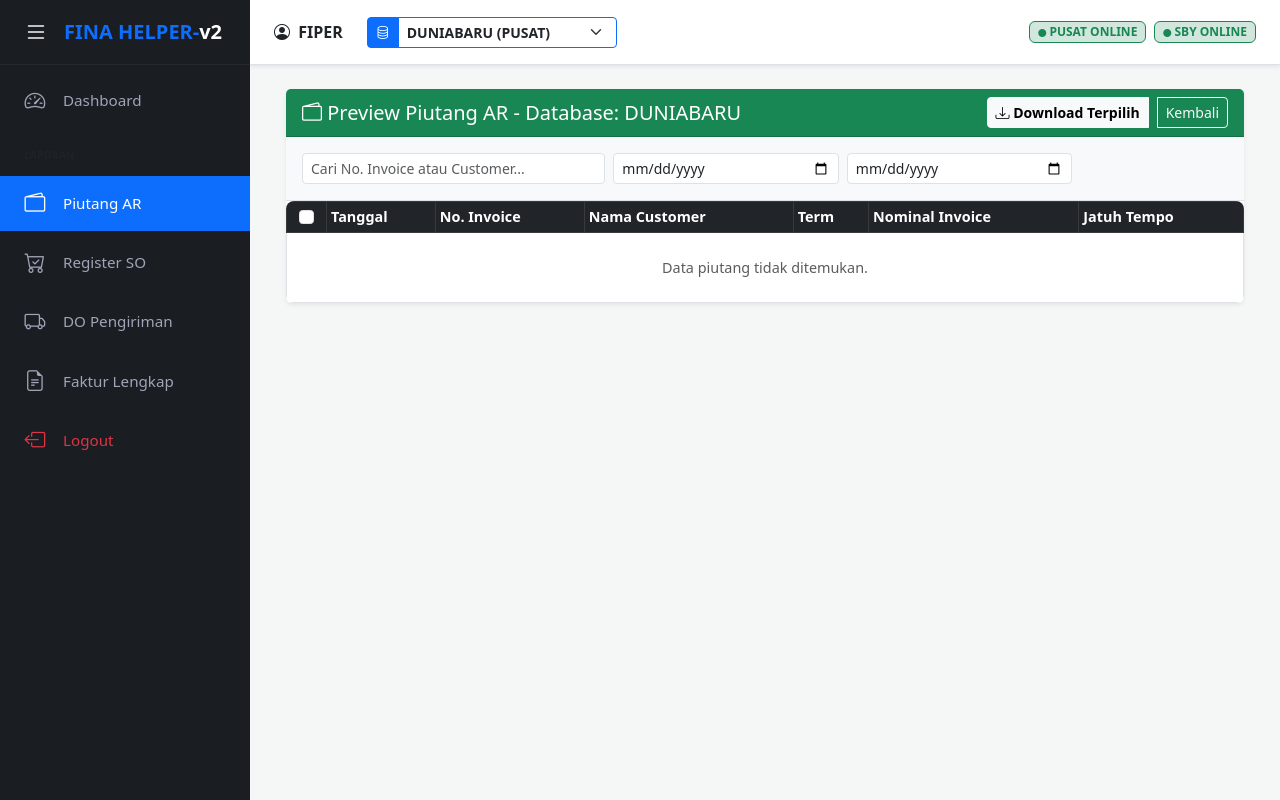
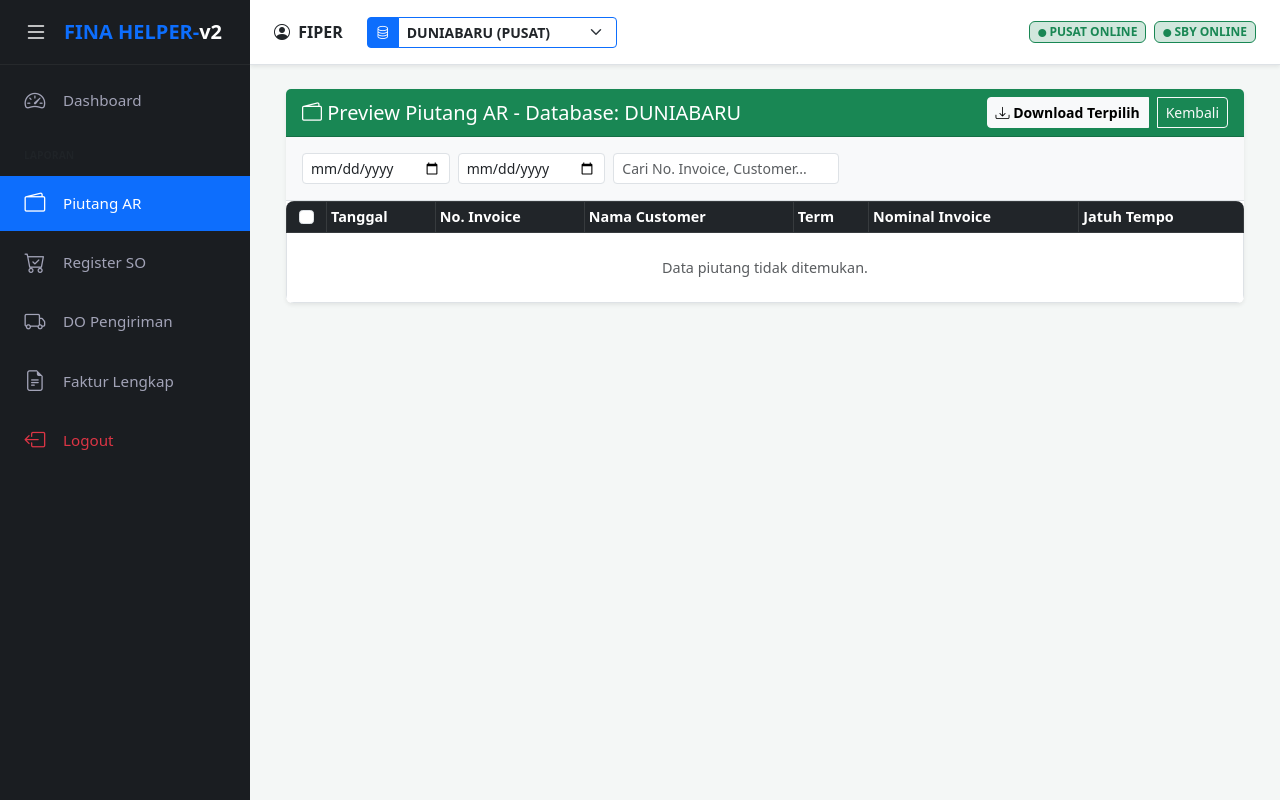
Before and after one commit to 03lukman/bckp_fiper-v2, a Flask app: page /preview/piutang in a window 1280 px wide. Run offline with Flask 3, Linux system fonts and the light colour scheme; the visitor is signed in with stand-in values (Sample User, id 1).

Commit message:
Update preview_piutang.html

```diff
--- a/fiper/app/templates/documents/preview_piutang.html
+++ b/fiper/app/templates/documents/preview_piutang.html
@@ -27,14 +27,14 @@
 
         <div class="card-body bg-light border-bottom">
             <div class="row g-2">
-                <div class="col-md-4">
-                    <input type="text" id="searchGeneral" onkeyup="filterData()" class="form-control form-control-sm" placeholder="Cari No. Invoice atau Customer...">
+                <div class="col-md-2">
+                    <input type="date" id="dateStart" onchange="filterData()" class="form-control form-control-sm">
+                </div>
+                <div class="col-md-2">
+                    <input type="date" id="dateEnd" onchange="filterData()" class="form-control form-control-sm">
                 </div>
                 <div class="col-md-3">
-                    <input type="date" id="dateStart" onchange="filterData()" class="form-control form-control-sm">
-                </div>
-                <div class="col-md-3">
-                    <input type="date" id="dateEnd" onchange="filterData()" class="form-control form-control-sm">
+                    <input type="text" id="searchGeneral" onkeyup="filterData()" class="form-control form-control-sm" placeholder="Cari No. Invoice, Customer...">
                 </div>
             </div>
         </div>
```
